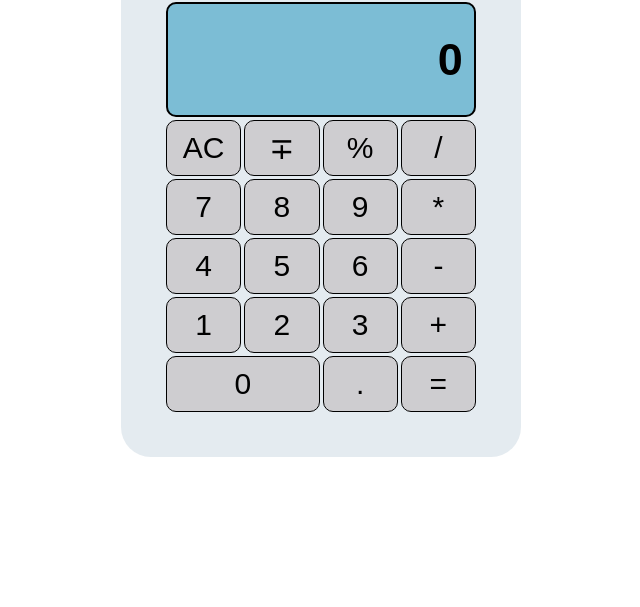
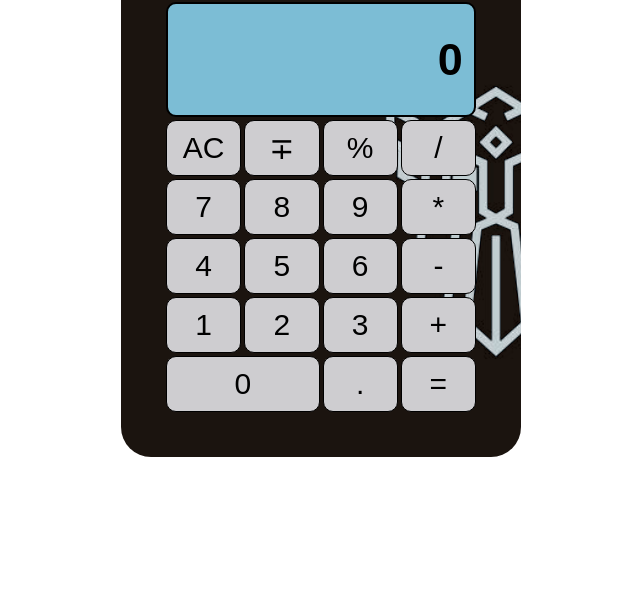
Before and after one commit to doesntmatter123/odin-calc, a plain HTML site: page index.html in a window 1280 px wide. Shown: the part 193-800 px from the top of the page, without its empty margins (319-959 px from the left). Drawn offline with Linux system fonts and the light colour scheme; the site is published under a folder, as on GitHub Pages, so addresses that start at the root find nothing.

Commit message:
background image

```diff
--- a/assets/style.css
+++ b/assets/style.css
@@ -31,7 +31,7 @@ body {
 .main-container {
     animation-iteration-count: 4;
     animation-duration: 150ms;
-    background-image: url("/assets/images/odin-logo.jpg");
+    background-image: url("images/odin-logo.jpg");
     background-size: cover;
     background-clip: border-box;
     position: relative;
```
